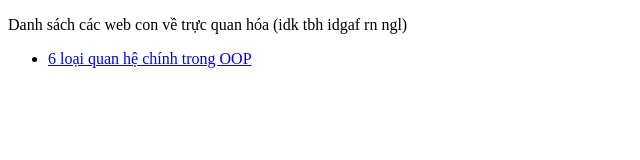
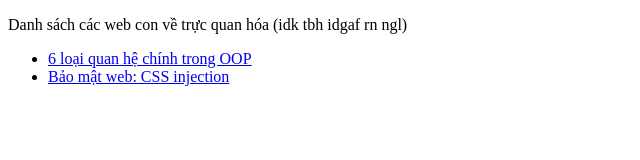
Before and after one commit to mnhtrs/self-visualization, a plain HTML site: page deploy-web/index.html in a window 1280 px wide. Shown: the whole page, without its empty margins (0-640 px from the left). Drawn offline with Linux system fonts and the light colour scheme.

Commit message:
Add link for security CSS injection topic

```diff
--- a/deploy-web/index.html
+++ b/deploy-web/index.html
@@ -9,6 +9,7 @@
     <p>Danh sách các web con về trực quan hóa (idk tbh idgaf rn ngl)</p>
     <ul>
       <li><a href="./6-relationships-oop">6 loại quan hệ chính trong OOP</a></li>
+      <li><a href="./security-css-injection">Bảo mật web: CSS injection</a></li>
     </ul>
   </body>
 </html>
```
